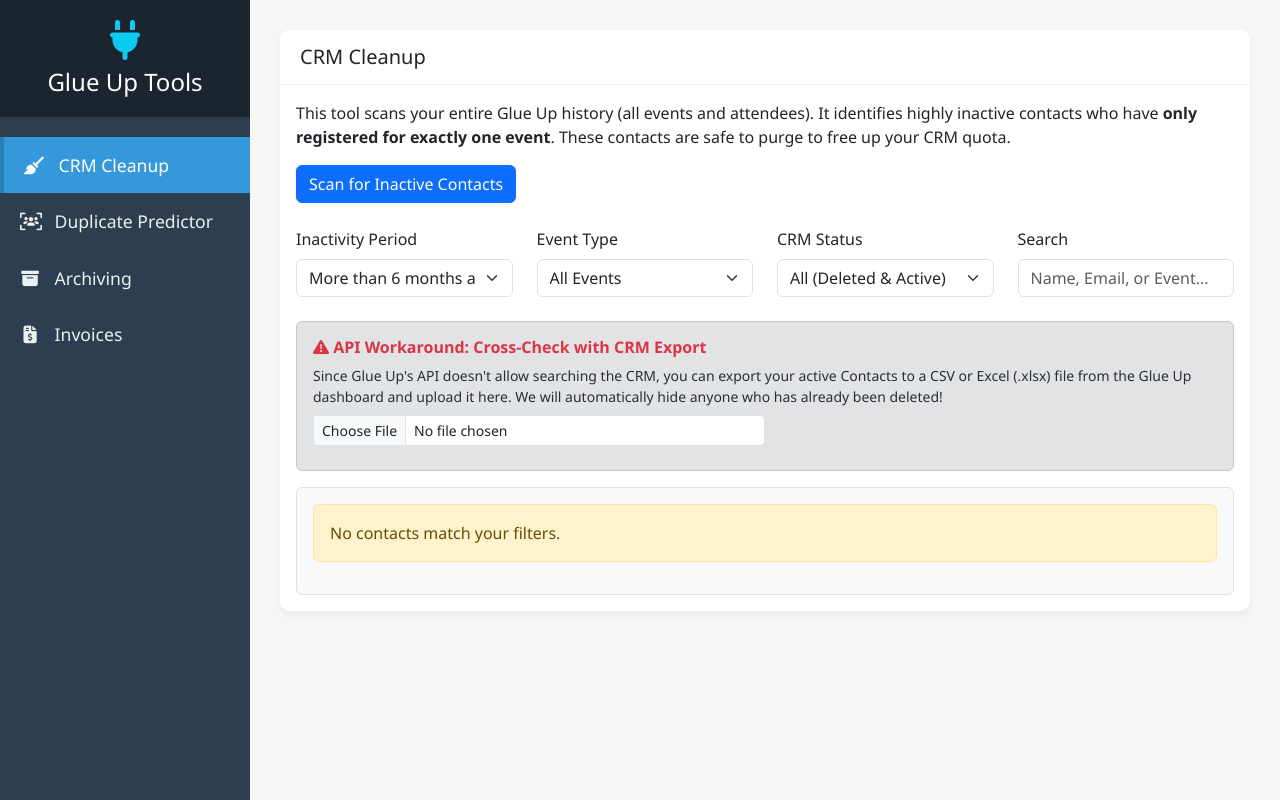
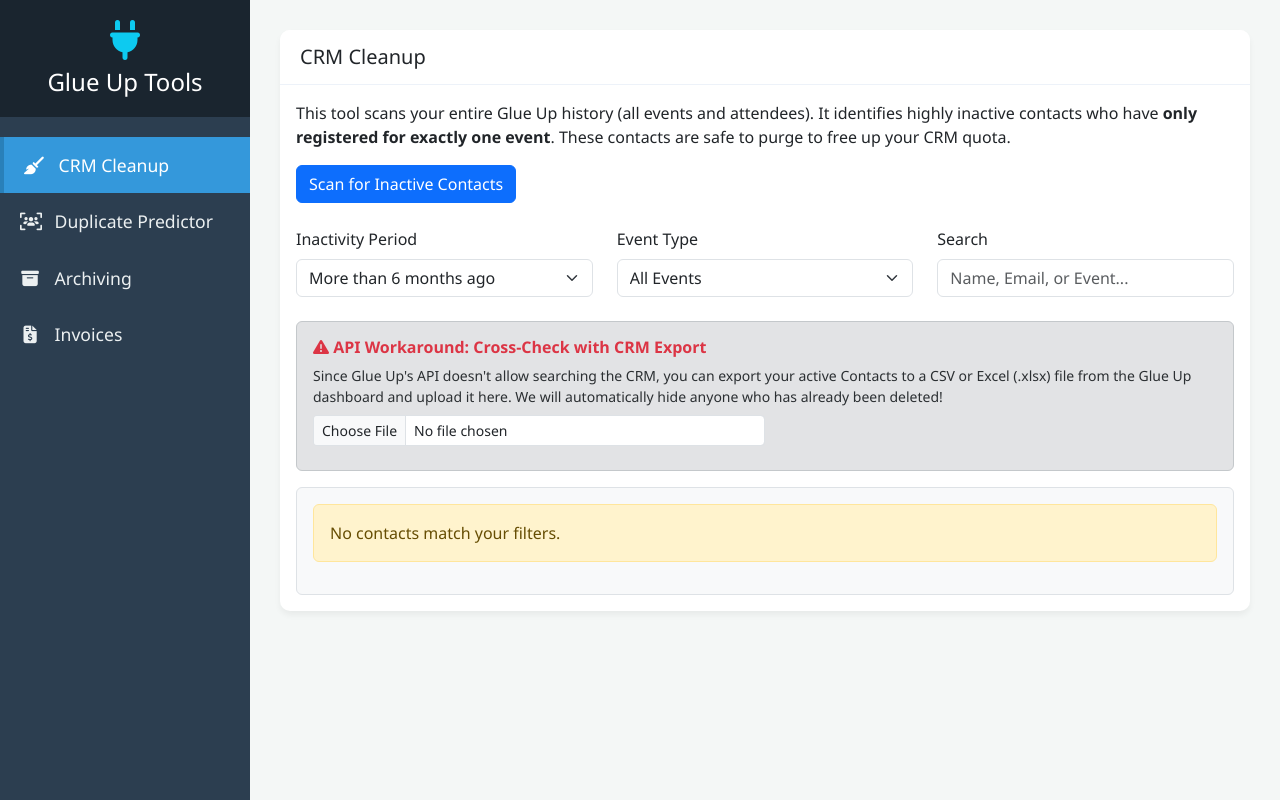
Before and after one commit to JuhilKBhatt/Glue-Up-Connector, a Flask app: page / in a window 1280 px wide. Run offline with Flask 3, Linux system fonts and the light colour scheme; data that the repository does not hold is empty; some libraries are stand-ins or nearby versions.

Commit message:
Update index.html

```diff
--- a/templates/index.html
+++ b/templates/index.html
@@ -12,7 +12,7 @@
         <button class="btn btn-primary mb-4" onclick="fetchInactiveContacts()">Scan for Inactive Contacts</button>
 
         <div class="row mb-4" id="filterBar" style="display: none;">
-            <div class="col-md-3">
+            <div class="col-md-4">
                 <label class="form-label">Inactivity Period</label>
                 <select class="form-select" id="filterMonths" onchange="applyFilters()">
                     <option value="6">More than 6 months ago</option>
@@ -20,7 +20,7 @@
                     <option value="0">All time (Any date)</option>
                 </select>
             </div>
-            <div class="col-md-3">
+            <div class="col-md-4">
                 <label class="form-label">Event Type</label>
                 <select class="form-select" id="filterEventType" onchange="applyFilters()">
                     <option value="all">All Events</option>
@@ -28,15 +28,7 @@
                     <option value="private">Private Events</option>
                 </select>
             </div>
-            <div class="col-md-3">
-                <label class="form-label">CRM Status</label>
-                <select class="form-select" id="filterCrm" onchange="applyFilters()">
-                    <option value="all">All (Deleted & Active)</option>
-                    <option value="active">Active CRM ID Only</option>
-                    <option value="deleted">Deleted (No ID) Only</option>
-                </select>
-            </div>
-            <div class="col-md-3">
+            <div class="col-md-4">
                 <label class="form-label">Search</label>
                 <input type="text" class="form-control" id="filterSearch" placeholder="Name, Email, or Event..." onkeyup="applyFilters()">
             </div>
@@ -126,7 +118,6 @@
         const months = parseInt(document.getElementById('filterMonths').value);
         const eventType = document.getElementById('filterEventType').value;
         const search = document.getElementById('filterSearch').value.toLowerCase();
-        const crmStatus = document.getElementById('filterCrm').value;
 
         const cutoffMs = months === 0 ? Date.now() : Date.now() - (months * 30.44 * 24 * 60 * 60 * 1000);
 
@@ -134,10 +125,6 @@
             if (contact.event_time_ms >= cutoffMs) return false;
             if (eventType === 'public' && !contact.is_public) return false;
             if (eventType === 'private' && contact.is_public) return false;
-
-            const hasId = contact.contact_id !== "N/A" && contact.contact_id;
-            if (crmStatus === 'active' && !hasId) return false;
-            if (crmStatus === 'deleted' && hasId) return false;
 
             if (search) {
                 const searchStr = `${contact.name} ${contact.email} ${contact.event_title}`.toLowerCase();
@@ -165,14 +152,12 @@
                             <th>Email</th>
                             <th>Event Attended</th>
                             <th>Event Date</th>
-                            <th>CRM Contact ID</th>
                         </tr>
                     </thead>
                     <tbody>
         `;
 
         filtered.forEach(contact => {
-            let contactIdDisplay = contact.contact_id === "N/A" || !contact.contact_id ? '<span class="text-muted fst-italic">None / Deleted</span>' : contact.contact_id;
             let eventBadge = contact.is_public ? '<span class="badge bg-success ms-2">Public</span>' : '<span class="badge bg-danger ms-2">Private</span>';
 
             tableHTML += `
@@ -181,7 +166,6 @@
                     <td class="align-middle">${contact.email}</td>
                     <td class="align-middle">${contact.event_title} ${eventBadge}</td>
                     <td class="align-middle">${contact.event_date}</td>
-                    <td class="align-middle">${contactIdDisplay}</td>
                 </tr>
             `;
         });
```
